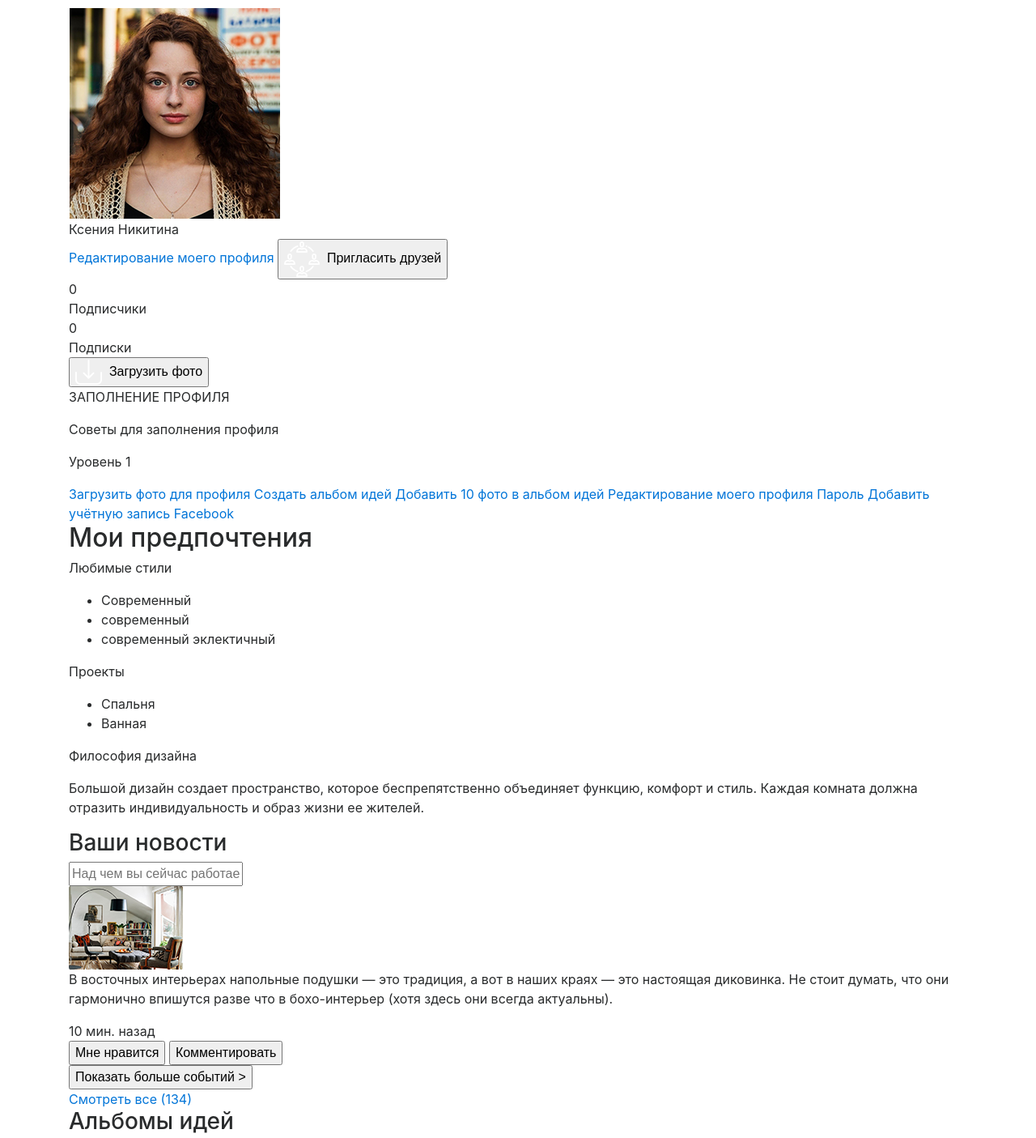
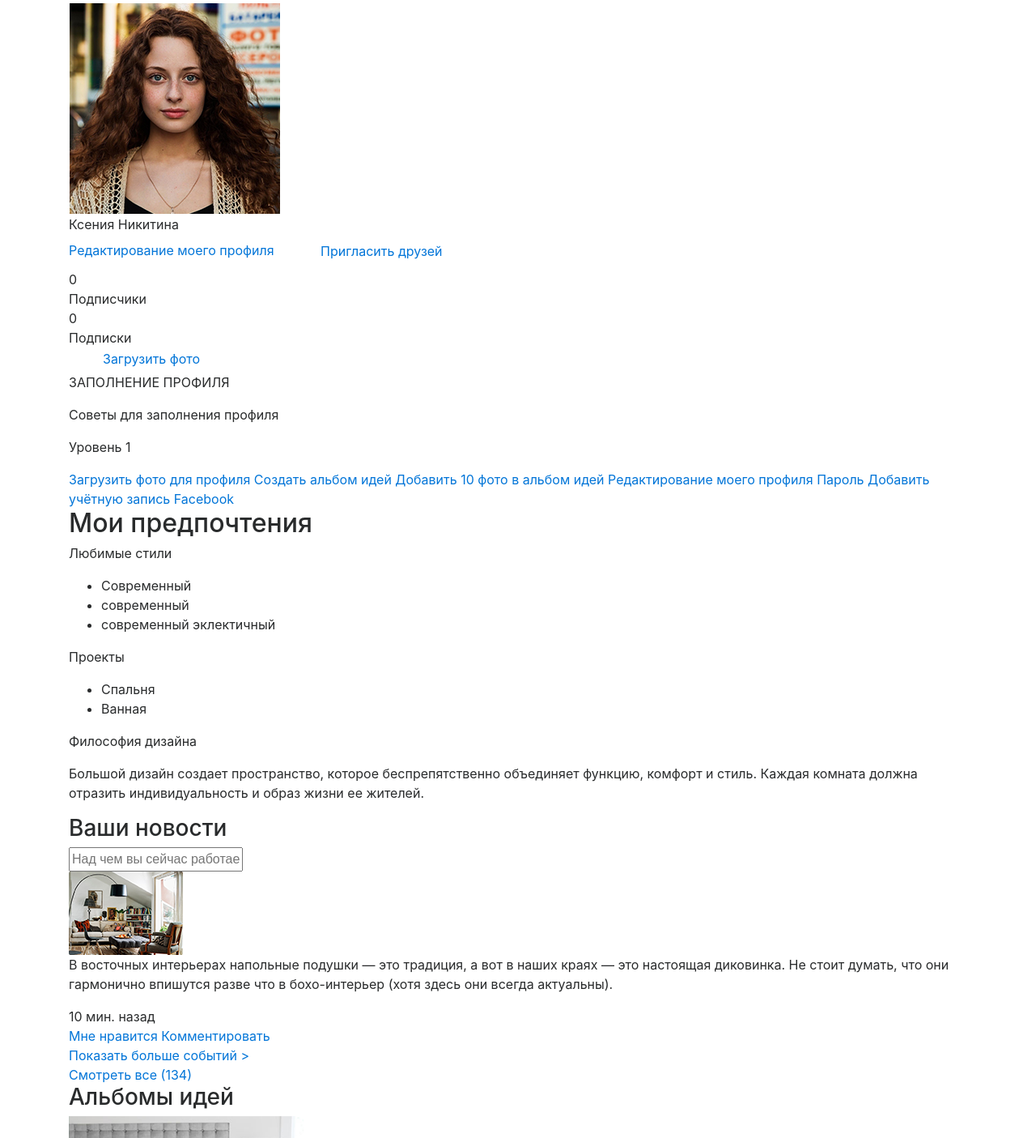
Before and after one commit to rusomirt/homemania.ru, a website: page profile.html in a window 1280 px wide. Shown: the part 1017-2422 px from the top of the page at 81% size. Drawn offline with Linux system fonts and the light colour scheme.

Commit message:
profile: <button> -> <a>

```diff
--- a/profile.html
+++ b/profile.html
@@ -103,9 +103,9 @@
 
     <div class="profile-cover">
         <img src="img/profile-cover-photo.png" class="profile-cover__img" alt=""/>
-        <button class="profile-cover__img-change">
-            <i class="fa fa-camera"></i>&nbsp;Change Cover Photo
-        </button>
+        <a href="#" class="profile-cover__img-change">
+            <i class="fa fa-camera"></i>&nbsp;&nbsp;Change Cover Photo
+        </a>
         <a href="#" class="profile-cover__view-profile">Посмотреть мой профиль ></a>
     </div>
 
@@ -134,18 +134,18 @@
                 </div>
 
                 <a href="#" class="profile__link">Редактирование моего профиля</a>
-                <button class="profile__btn">
+                <a href="#" class="profile__btn">
                     <img src="img/icons/profile-invite-friends.png" alt="">
                     &nbsp;Пригласить друзей
-                </button>
+                </a>
                 <div class="profile__subscr">
                     <div class="profile__subscribers">0<br>Подписчики</div>
                     <div class="profile__subscribings">0<br>Подписки</div>
                 </div>
-                <button class="profile__btn">
+                <a href="#" class="profile__btn">
                     <img src="img/icons/profile-load-photo.png" alt="">
                     &nbsp;Загрузить фото
-                </button>
+                </a>
             </div>
 
             <div class="profile__right">
@@ -206,11 +206,11 @@
                         <div class="tidings__tiding-time">10 мин. назад</div>
                     </div>
                     <div class="tidings__tiding-actions">
-                        <button class="tidings__tiding-btn tidings__tiding-btn--like">Мне нравится</button>
-                        <button class="tidings__tiding-btn tidings__tiding-btn--comment">Комментировать</button>
+                        <a href="#" class="tidings__tiding-btn tidings__tiding-btn--like">Мне нравится</a>
+                        <a href="#" class="tidings__tiding-btn tidings__tiding-btn--comment">Комментировать</a>
                     </div>
                 </div>
-                <button class="tidings__more-btn">Показать больше событий ></button>
+                <a href="#" class="tidings__more-btn">Показать больше событий ></a>
             </div>
         </div>
     </div>
@@ -258,7 +258,7 @@
             </div>
             <div class="gallery__item">
                 <div class="gallery__add-item-wrapper">
-                    <button class="gallery__add-item-btn">ДОБАВИТЬ АЛЬБОМ</button>
+                    <a href="#" class="gallery__add-item-btn">ДОБАВИТЬ АЛЬБОМ</a>
                 </div>
             </div>
         </div>
--- a/sass/style.scss
+++ b/sass/style.scss
@@ -733,7 +733,9 @@ h3 {
           border-color: $color-grey-light;
           @include responsive-prop(font-size, $gallery-add-btn-font-sizes);
           font-family: $global-txt-font;
-          color: $color-grey-light;
+          &, &:hover, &:focus {
+            color: $color-grey-light;
+          }
           white-space: normal;
           background: transparent url("../img/icons/photo-camera.png")
                       no-repeat 0.5em center;
@@ -1140,12 +1142,16 @@ h3 {
       @include responsive-prop(padding, $tiding-actions-paddings);
 
       .tidings__tiding-btn {
+        @extend .btn;
+        box-shadow: none;
         display: inline-block;
         background: transparent no-repeat 0.5rem center;
         border: none;
         padding: 0.5rem;
         padding-left: 3rem;
-        color: $color-grey-light;
+        &, &:hover, &:focus {
+          color: $color-grey-light;
+        }
         font-size: 0.8em;
         margin: 0 0.5rem;
       }
@@ -1167,7 +1173,9 @@ h3 {
     padding: 1em;
     font-family: $global-txt-font;
     font-size: 1em;
-    color: $global-txt-color;
+    &, &:hover, &:focus {
+      color: $global-txt-color;
+    }
     @include responsive-prop(margin, $tidings-more-btn-margins);
     margin-bottom: 0 !important;
   }
```
